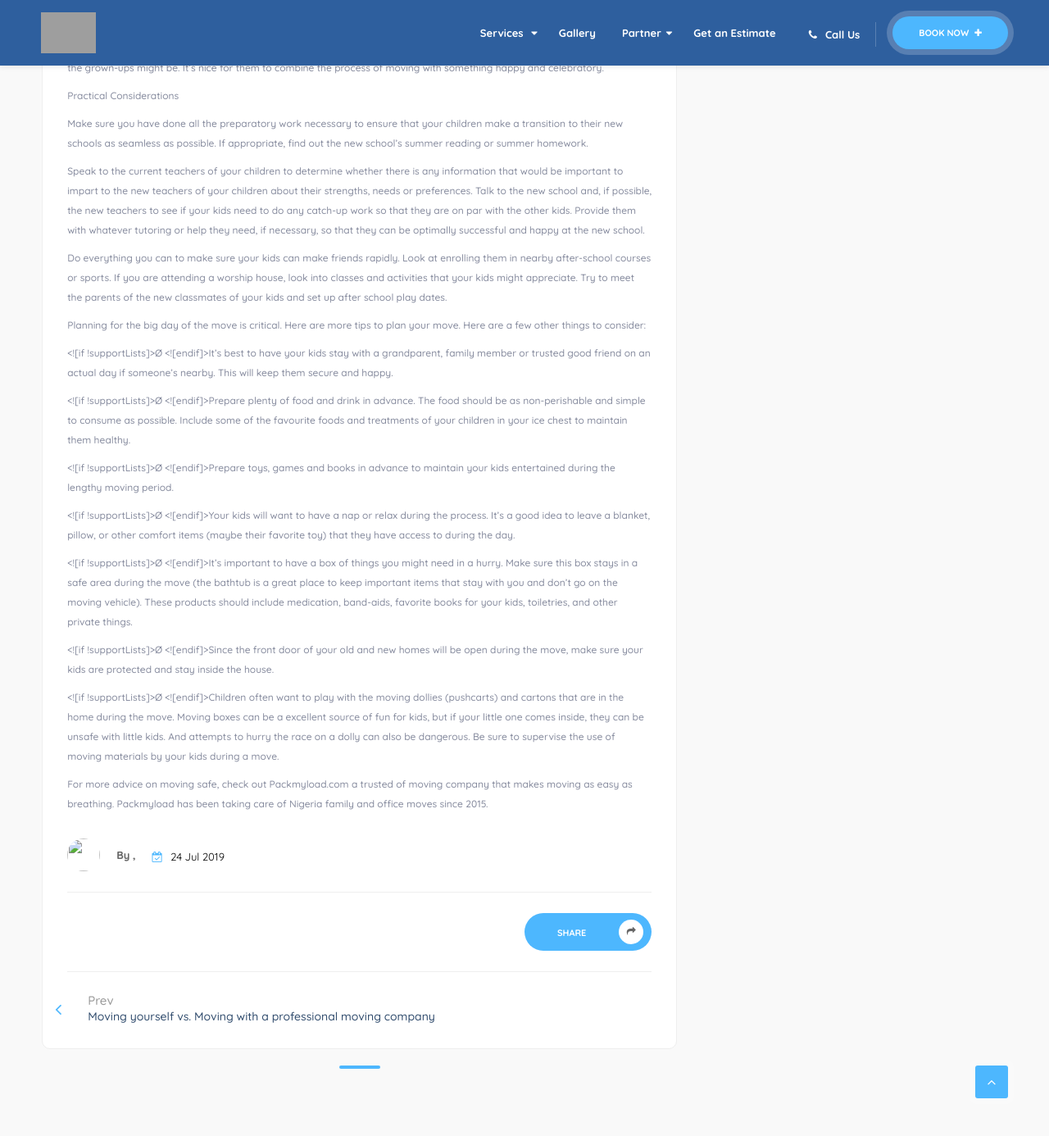
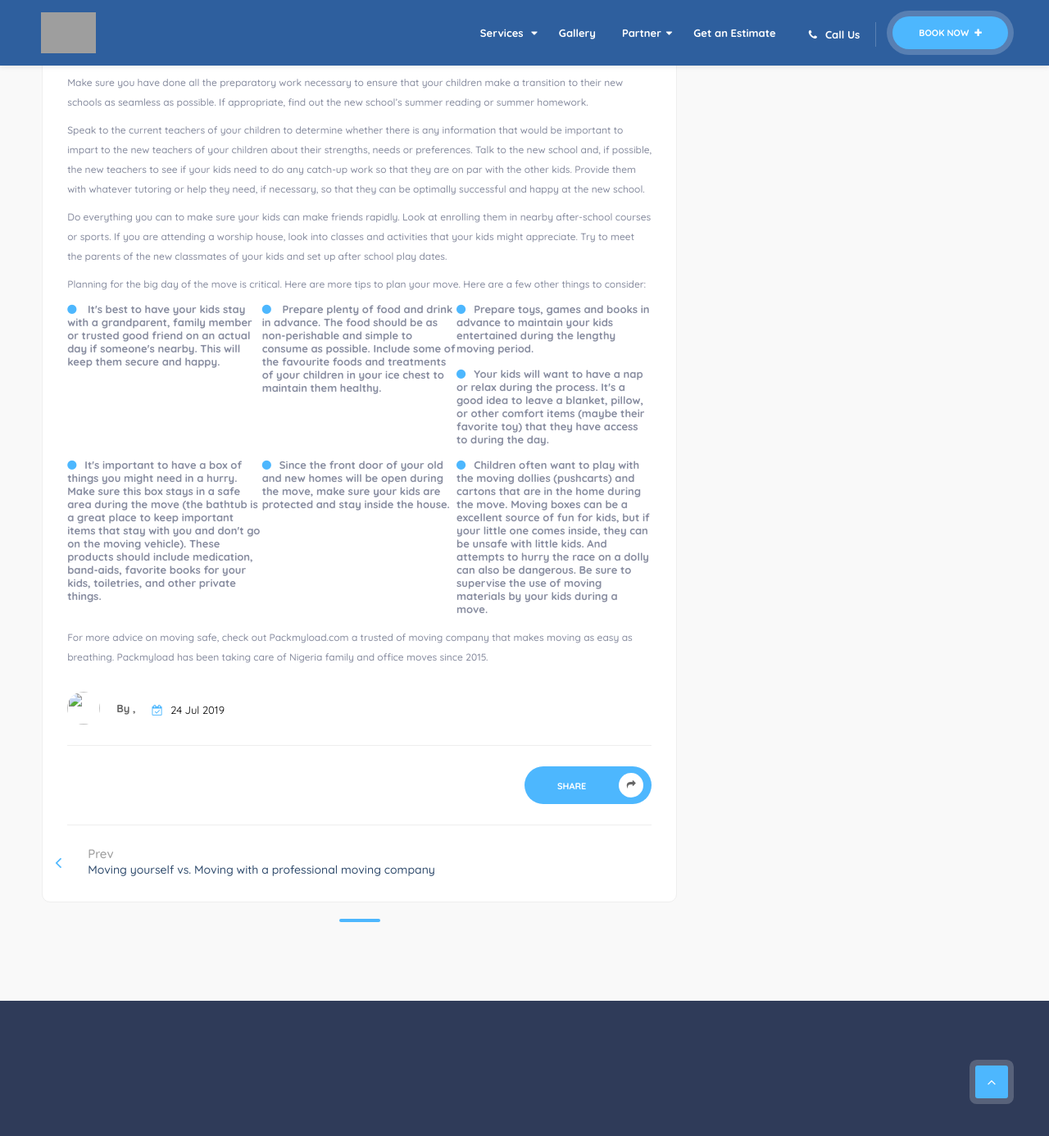
Before and after one commit to movingblog/Final, a Jekyll site: the page built from _posts/2019-07-24-Why-you-should-consider your-kid-before-moving.md, in a window 1280 px wide and 1400 px high, scrolled down 1047 px. Shown: the top 1386 px of the window at 82% size. Built offline with Jekyll 4.4.1, drawn with Linux system fonts in a browser that asks for light colours; some of the changed text lies outside the part shown; grey boxes are pictures that could not be loaded.

Commit message:
Update 2019-07-24-Why-you-should-consider your-kid-before-moving.md

```diff
--- a/_posts/2019-07-24-Why-you-should-consider your-kid-before-moving.md
+++ b/_posts/2019-07-24-Why-you-should-consider your-kid-before-moving.md
@@ -14,13 +14,18 @@
 
 Some of the worries and feelings that your kids might encounter during a move include:
 
-<![if !supportLists]>Ø <![endif]>A feeling of insecurity and fear about making new friends, or being accepted or liked at the new school.
+<div class="listing-features fl-wrap">
+                                                <ul>
+                                                    <li><i class="fa fa-circle"></i> A feeling of insecurity and fear about making new friends, or being accepted or liked at the new school.</li>
+                                                    <li><i class="fa fa-circle"></i> Academic concerns about changing teachers and schools and finding fresh curricula and norms.</li>
+                                                    <li><i class="fa fa-circle"></i> A sense of loss in abandoning present friends, educators and even their present home.
+</li>
+                                                    <li><i class="fa fa-circle"></i>Additional fear should be associated with life-changing occurrences such as divorce, change-of-job for a parent, family economic changes, etc.</li>
 
-<![if !supportLists]>Ø <![endif]>Academic concerns about changing teachers and schools and finding fresh curricula and norms.
+                                                </ul>
+                                            </div>
 
-<![if !supportLists]>Ø <![endif]>A sense of loss in abandoning present friends, educators and even their present home.
 
-<![if !supportLists]>Ø <![endif]>Additional fear should be associated with life-changing occurrences such as divorce, change-of-job for a parent, family economic changes, etc.
 
 Children mask their fears, concerns, anxiety or even depression more often than adults, sometimes because they are unaware of their underlying emotions or don't want to burden their parents.
 
@@ -42,18 +47,25 @@
 
 Planning for the big day of the move is critical. Here are more tips to plan your move. Here are a few other things to consider:
 
-<![if !supportLists]>Ø <![endif]>It's best to have your kids stay with a grandparent, family member or trusted good friend on an actual day if someone's nearby. This will keep them secure and happy.
+<div class="listing-features fl-wrap">
+                                                <ul>
+                                                    <li><i class="fa fa-circle"></i> It's best to have your kids stay with a grandparent, family member or trusted good friend on an actual day if someone's nearby. This will keep them secure and happy.</li>
+                                                    <li><i class="fa fa-circle"></i> Prepare plenty of food and drink in advance. The food should be as non-perishable and simple to consume as possible. Include some of the favourite foods and treatments of your children in your ice chest to maintain them healthy.</li>
+                                                    <li><i class="fa fa-circle"></i>Prepare toys, games and books in advance to maintain your kids entertained during the lengthy moving period.
 
-<![if !supportLists]>Ø <![endif]>Prepare plenty of food and drink in advance. The food should be as non-perishable and simple to consume as possible. Include some of the favourite foods and treatments of your children in your ice chest to maintain them healthy.
+</li>
+                                                    <li><i class="fa fa-circle"></i>Your kids will want to have a nap or relax during the process. It's a good idea to leave a blanket, pillow, or other comfort items (maybe their favorite toy) that they have access to during the day.
+</li>
+ <li><i class="fa fa-circle"></i>It's important to have a box of things you might need in a hurry. Make sure this box stays in a safe area during the move (the bathtub is a great place to keep important items that stay with you and don't go on the moving vehicle). These products should include medication, band-aids, favorite books for your kids, toiletries, and other private things.
+</li>
+<li><i class="fa fa-circle"></i>Since the front door of your old and new homes will be open during the move, make sure your kids are protected and stay inside the house.
 
-<![if !supportLists]>Ø <![endif]>Prepare toys, games and books in advance to maintain your kids entertained during the lengthy moving period.
+</li>
+<li><i class="fa fa-circle"></i>Children often want to play with the moving dollies (pushcarts) and cartons that are in the home during the move. Moving boxes can be a excellent source of fun for kids, but if your little one comes inside, they can be unsafe with little kids. And attempts to hurry the race on a dolly can also be dangerous. Be sure to supervise the use of moving materials by your kids during a move.
+</li>
 
-<![if !supportLists]>Ø <![endif]>Your kids will want to have a nap or relax during the process. It's a good idea to leave a blanket, pillow, or other comfort items (maybe their favorite toy) that they have access to during the day.
+                                                </ul>
+                                            </div>
 
-<![if !supportLists]>Ø <![endif]>It's important to have a box of things you might need in a hurry. Make sure this box stays in a safe area during the move (the bathtub is a great place to keep important items that stay with you and don't go on the moving vehicle). These products should include medication, band-aids, favorite books for your kids, toiletries, and other private things.
-
-<![if !supportLists]>Ø <![endif]>Since the front door of your old and new homes will be open during the move, make sure your kids are protected and stay inside the house.
-
-<![if !supportLists]>Ø <![endif]>Children often want to play with the moving dollies (pushcarts) and cartons that are in the home during the move. Moving boxes can be a excellent source of fun for kids, but if your little one comes inside, they can be unsafe with little kids. And attempts to hurry the race on a dolly can also be dangerous. Be sure to supervise the use of moving materials by your kids during a move.
 
 For more advice on moving safe, check out Packmyload.com a trusted of moving company that makes moving as easy as breathing. Packmyload has been taking care of Nigeria family and office moves since 2015.
```
